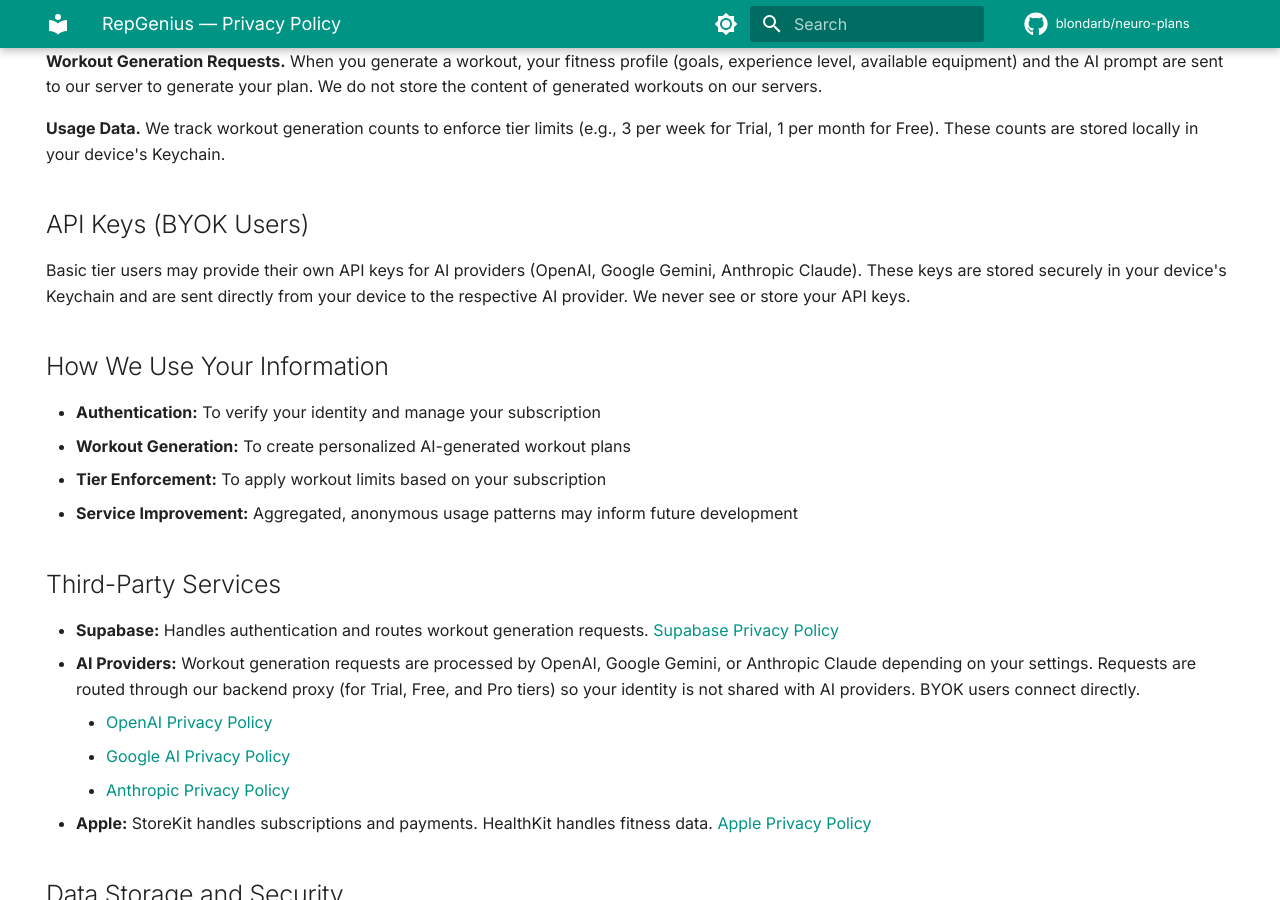
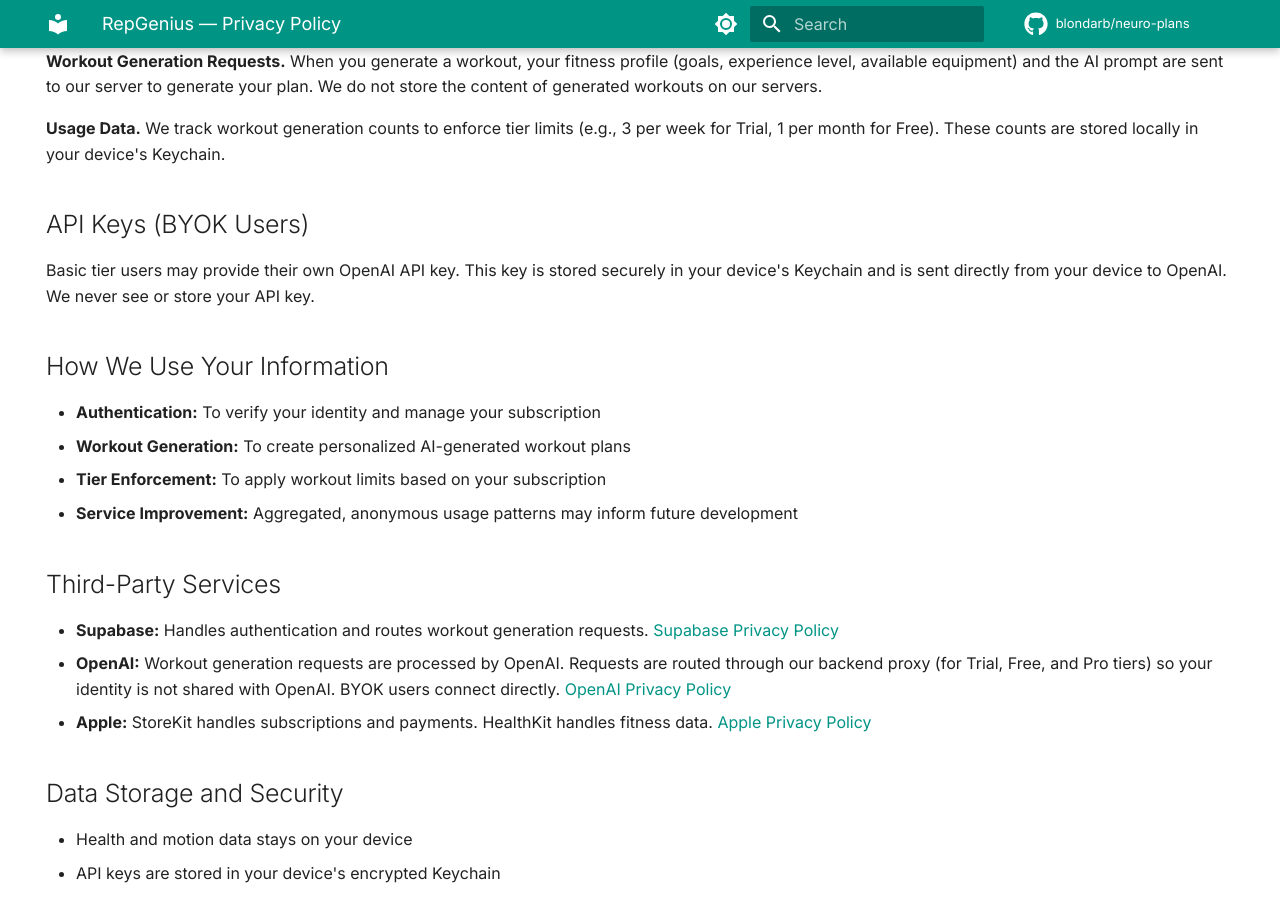
Before and after one commit to blondarb/neuro-plans, an MkDocs documentation site: the page built from docs/repgenius/privacy.md, in a window 1280 px wide and 900 px high, scrolled down 748 px. Built offline with MkDocs 1.6.1 and Material for MkDocs 9.7.7, drawn with Linux system fonts in a browser that asks for light colours; comment, search, counter and statistics services are not loaded.

Commit message:
Update RepGenius privacy policy to reflect single-provider (OpenAI only)
Remove references to Google Gemini and Anthropic Claude from the privacy
policy since those providers were removed from the app.

Co-Authored-By: Claude Opus 4.6 <noreply@anthropic.com>

```diff
--- a/docs/repgenius/privacy.md
+++ b/docs/repgenius/privacy.md
@@ -31,7 +31,7 @@ RepGenius generates personalized workout plans using artificial intelligence. We
 
 ## API Keys (BYOK Users)
 
-Basic tier users may provide their own API keys for AI providers (OpenAI, Google Gemini, Anthropic Claude). These keys are stored securely in your device's Keychain and are sent directly from your device to the respective AI provider. We never see or store your API keys.
+Basic tier users may provide their own OpenAI API key. This key is stored securely in your device's Keychain and is sent directly from your device to OpenAI. We never see or store your API key.
 
 ## How We Use Your Information
 
@@ -43,10 +43,7 @@ Basic tier users may provide their own API keys for AI providers (OpenAI, Google
 ## Third-Party Services
 
 - **Supabase:** Handles authentication and routes workout generation requests. [Supabase Privacy Policy](https://supabase.com/privacy)
-- **AI Providers:** Workout generation requests are processed by OpenAI, Google Gemini, or Anthropic Claude depending on your settings. Requests are routed through our backend proxy (for Trial, Free, and Pro tiers) so your identity is not shared with AI providers. BYOK users connect directly.
-    - [OpenAI Privacy Policy](https://openai.com/privacy)
-    - [Google AI Privacy Policy](https://ai.google/privacy)
-    - [Anthropic Privacy Policy](https://www.anthropic.com/privacy)
+- **OpenAI:** Workout generation requests are processed by OpenAI. Requests are routed through our backend proxy (for Trial, Free, and Pro tiers) so your identity is not shared with OpenAI. BYOK users connect directly. [OpenAI Privacy Policy](https://openai.com/privacy)
 - **Apple:** StoreKit handles subscriptions and payments. HealthKit handles fitness data. [Apple Privacy Policy](https://www.apple.com/privacy/)
 
 ## Data Storage and Security
```
